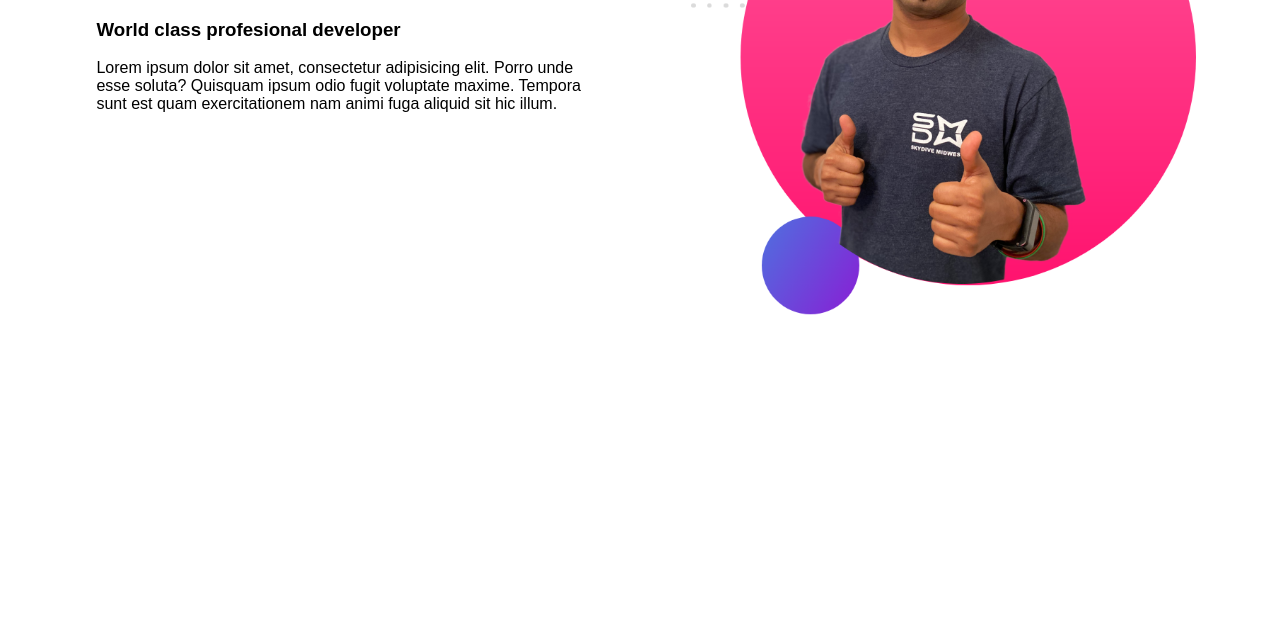
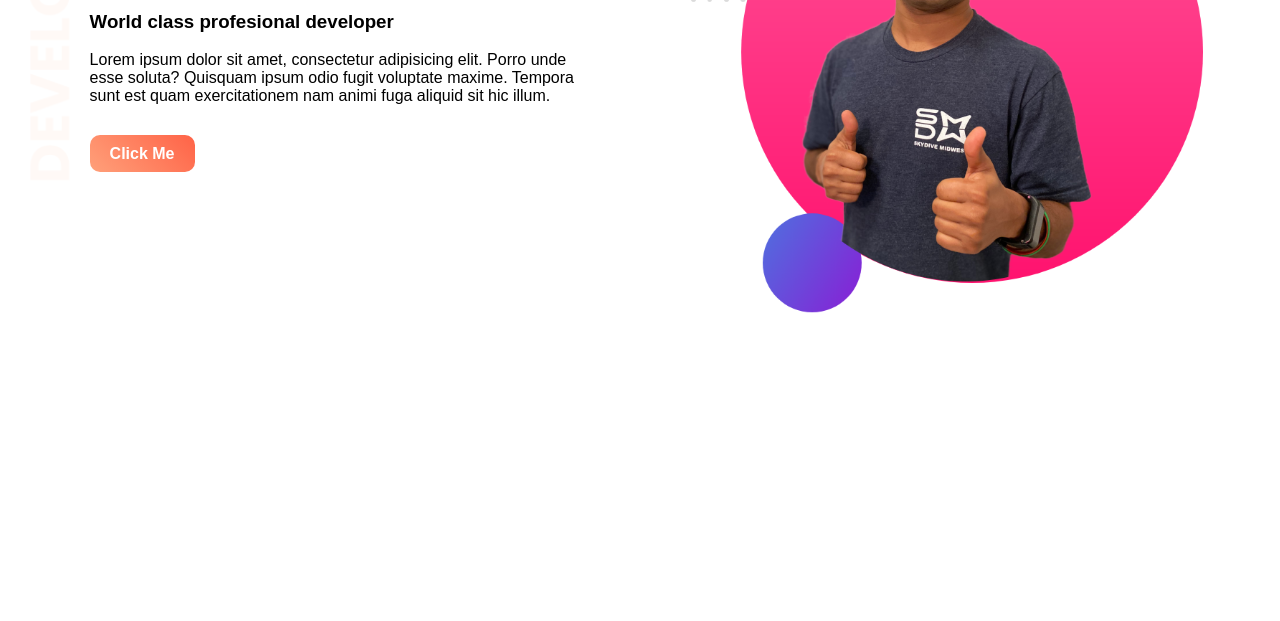
Before and after one commit to pinky50/personal-portfolio, a plain HTML site: page index.html in a window 1280 px wide. Shown: the part 179-800 px from the top of the page. Drawn offline with Linux system fonts and the light colour scheme.

Commit message:
first section done

```diff
--- a/index.html
+++ b/index.html
@@ -7,14 +7,19 @@
     <link rel="stylesheet" href="style.css">
 </head>
 <body>
-   <section class="width-half">
-    <h1>Welcome To</h1>
-    <h1> <span class="name-highlight">Pinky Malo</span> Website</h1>
-     <h3>World class profesional developer</h3>
-     <p>Lorem ipsum dolor sit amet, consectetur adipisicing elit. Porro unde esse soluta? Quisquam ipsum odio fugit voluptate maxime. Tempora sunt est quam exercitationem nam animi fuga aliquid sit hic illum.</p>
-   </section>
-   <section class="width-half">
-       <img src="images/jhankar2.png" alt="">
+   <section class="top-banner">
+    <div class="width-half">
+        <h1>Welcome To</h1>
+        <h1> <span class="name-highlight">Pinky Malo</span> Website</h1>
+         <h3>World class profesional developer</h3>
+         <p>Lorem ipsum dolor sit amet, consectetur adipisicing elit. Porro unde esse soluta? Quisquam ipsum odio fugit voluptate maxime. Tempora sunt est quam exercitationem nam animi fuga aliquid sit hic illum.</p>
+         <div class="link-button">
+            <a   target="_blank" href="https://web.programming-hero.com/"> Click Me</a>
+         </div>
+       </div>
+       <div class="width-half">
+           <img src="images/jhankar2.png" alt="">
+       </div>
    </section>
 </body>
 </html>
--- a/style.css
+++ b/style.css
@@ -1,5 +1,11 @@
 body{
     font-family: sans-serif;
+    margin: 0;
+}
+
+.top-banner{
+    background-image: url("images/top-banner.png");
+    background-repeat: no-repeat;
 }
 
 h1{
@@ -19,3 +25,20 @@ h1{
 .width-half img{
     width: 100%;
 }
+
+section{
+    height: 500px;
+    padding-bottom: 150px;
+}
+.link-button{
+    margin-top: 40px;
+}
+.link-button a{
+    padding: 10px 20px;
+    color: white;
+   background-image: linear-gradient(45deg, lightsalmon ,tomato);
+    border-radius: 10px;
+    text-decoration: none;
+    margin-top: 20px;
+    font-weight: bold;
+}
```
